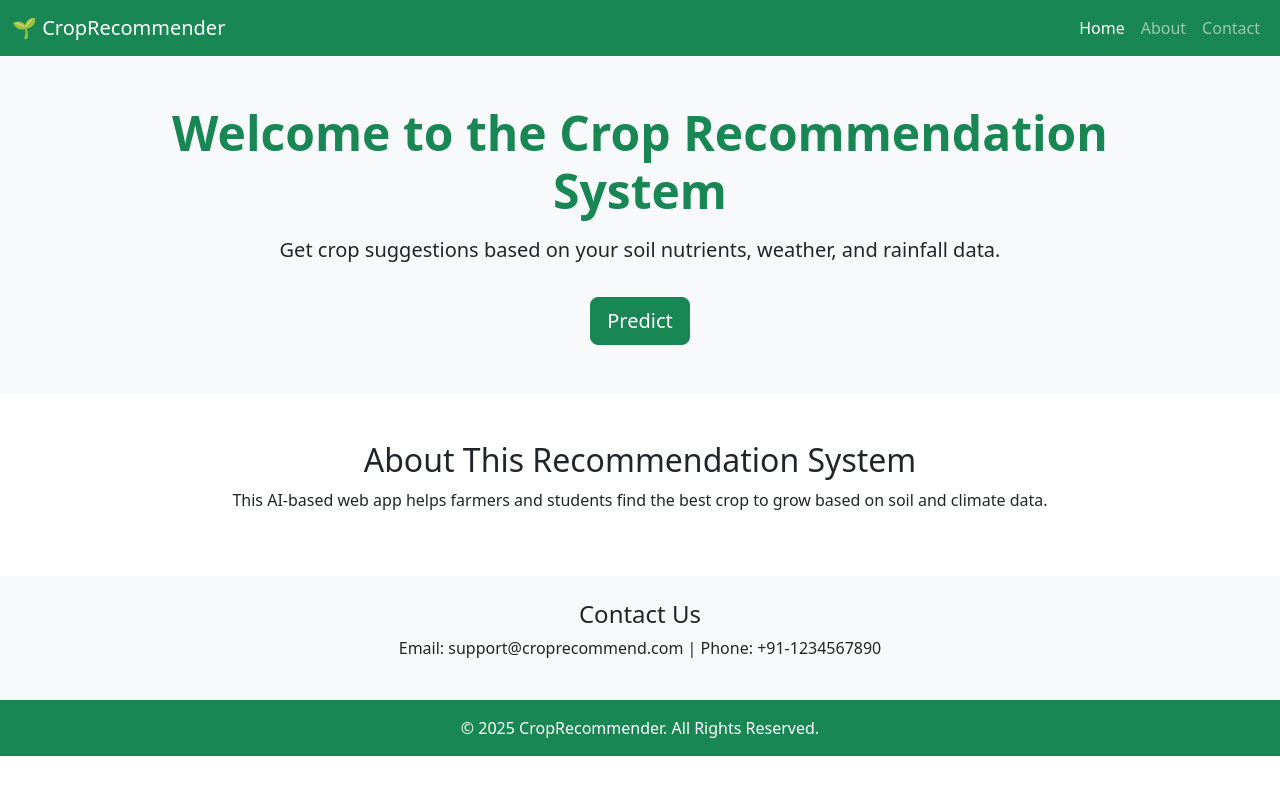
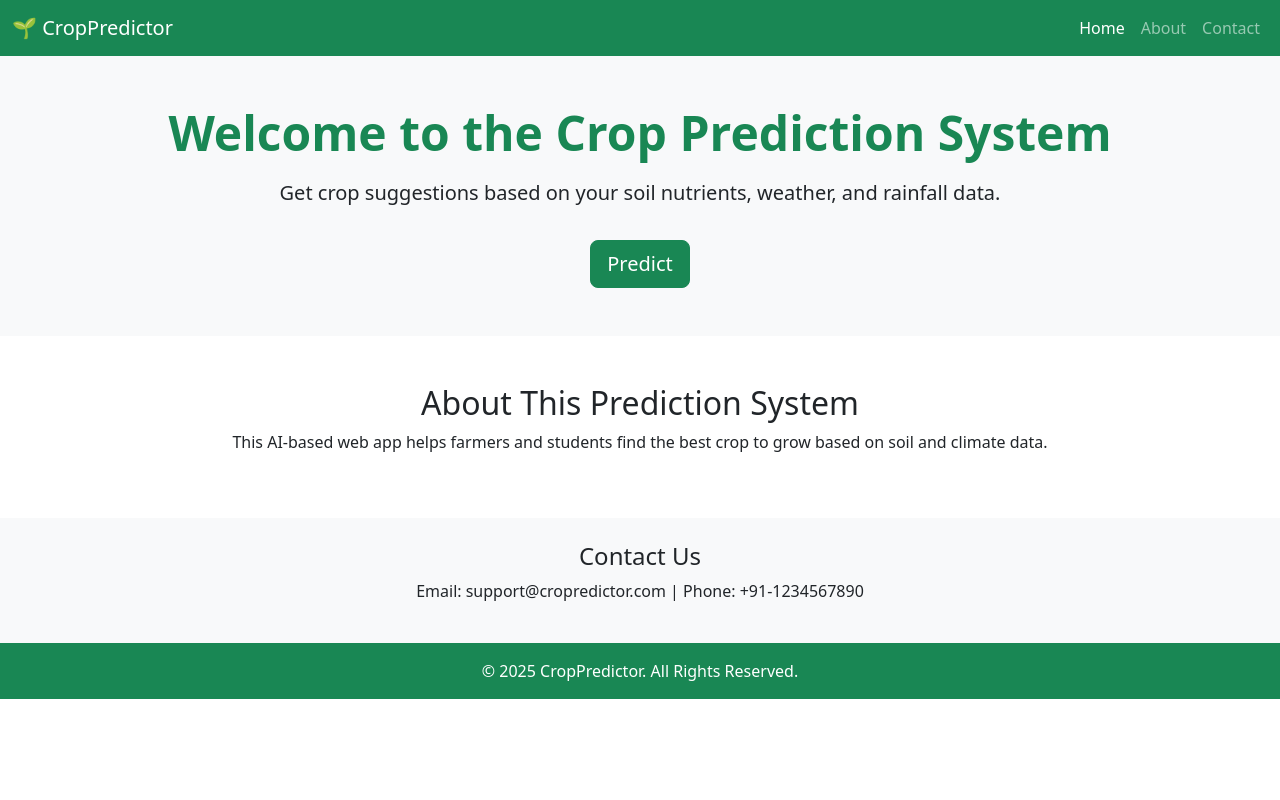
Before and after one commit to arijitbhowmik-ab/Crop-Recommendation-System, a Flask app: page / in a window 1280 px wide. Run offline with Flask 3, Linux system fonts and the light colour scheme.

Commit message:
Change done

```diff
--- a/templates/Home_1.html
+++ b/templates/Home_1.html
@@ -14,7 +14,7 @@
 <!-- 🔷 Navbar -->
 <nav class="navbar navbar-expand-lg navbar-dark bg-success">
   <div class="container-fluid">
-    <a class="navbar-brand" href="/">🌱 CropRecommender</a>
+    <a class="navbar-brand" href="/">🌱 CropPredictor</a>
     <button class="navbar-toggler" type="button" data-bs-toggle="collapse" data-bs-target="#navbarNav">
       <span class="navbar-toggler-icon"></span>
     </button>
@@ -31,7 +31,7 @@
 <!-- 🏡 Hero Section -->
 <section class="text-center py-5 bg-light">
   <div class="container">
-    <h1 class="display-5 fw-bold text-success">Welcome to the Crop Recommendation System</h1>
+    <h1 class="display-5 fw-bold text-success">Welcome to the Crop Prediction System</h1>
     <p class="lead mt-3">Get crop suggestions based on your soil nutrients, weather, and rainfall data.</p>
 
     <!-- 🔘 Predict Button -->
@@ -44,7 +44,7 @@
 <!-- 📘 About Section -->
 <section id="about" class="py-5">
   <div class="container text-center">
-    <h2>About This Recommendation System</h2>
+    <h2>About This Prediction System</h2>
     <p>This AI-based web app helps farmers and students find the best crop to grow based on soil and climate data.</p>
   </div>
 </section>
@@ -53,13 +53,13 @@
 <section id="contact" class="py-4 bg-light">
   <div class="container text-center">
     <h4>Contact Us</h4>
-    <p>Email: support@croprecommend.com | Phone: +91-1234567890</p>
+    <p>Email: support@cropredictor.com | Phone: +91-1234567890</p>
   </div>
 </section>
 
 <!-- 🔻 Footer -->
 <footer class="bg-success text-white text-center py-3">
-  <p class="mb-0">&copy; 2025 CropRecommender. All Rights Reserved.</p>
+  <p class="mb-0">&copy; 2025 CropPredictor. All Rights Reserved.</p>
 </footer>
 
 <!-- 🌾 Modern Floating Chatbot -->
--- a/templates/index.html
+++ b/templates/index.html
@@ -12,7 +12,7 @@
     <!-- ✅ Navbar -->
 <nav class="navbar navbar-expand-lg navbar-dark bg-success sticky-top">
   <div class="container-fluid">
-    <a class="navbar-brand" href="/">🌱 CropRecommender</a>
+    <a class="navbar-brand" href="/">🌱 CropPredictor</a>
     <button class="navbar-toggler" type="button" data-bs-toggle="collapse" data-bs-target="#navbarNav">
       <span class="navbar-toggler-icon"></span>
     </button>
@@ -85,7 +85,7 @@
 
 <!-- ✅ Footer -->
 <footer class="bg-success text-white text-center py-3 mt-5">
-  <p class="mb-0">&copy; 2025 CropRecommender. All rights reserved.</p>
+  <p class="mb-0">&copy; 2025 CropPredictor. All rights reserved.</p>
 </footer>
 
 <!-- Bootstrap JS (optional) -->
--- a/templates/prediction.html
+++ b/templates/prediction.html
@@ -10,7 +10,7 @@
    <!-- ✅ Navbar -->
 <nav class="navbar navbar-expand-lg navbar-dark bg-success">
   <div class="container-fluid">
-    <a class="navbar-brand" href="/">🌱 CropRecommender</a>
+    <a class="navbar-brand" href="/">🌱 CropPredictor</a>
     <button class="navbar-toggler" type="button" data-bs-toggle="collapse" data-bs-target="#navbarNav">
       <span class="navbar-toggler-icon"></span>
     </button>
@@ -36,7 +36,7 @@
 
 <!-- ✅ Sticky Footer -->
 <footer>
-    <p class="mb-0">&copy; 2025 CropRecommender. All rights reserved.</p>
+    <p class="mb-0">&copy; 2025 CropPredictor. All rights reserved.</p>
 </footer>
 
 <!-- Bootstrap JS -->
```
